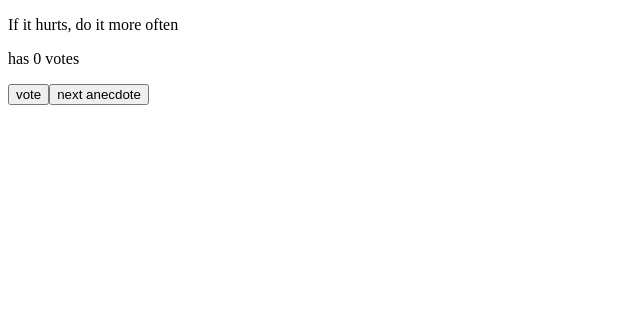
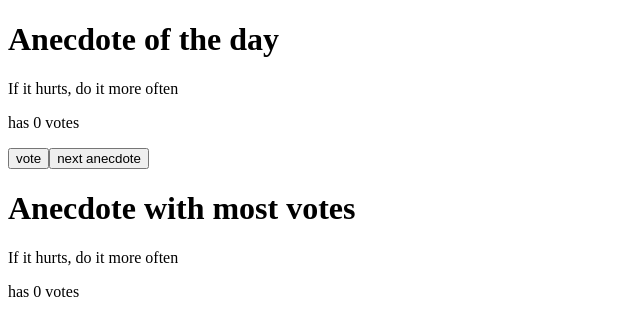
Before and after one commit to juanCarrer/full-stack-open, a React (Create React App) app in the folder part1/courseinfo/: page / in a window 1280 px wide. Shown: the top 336 px of the page, without its empty margins (0-640 px from the left). Built offline with nearby package versions, Linux system fonts and the light colour scheme.

Commit message:
1.14*: anecdotes step3

```diff
--- a/part1/courseinfo/src/App.js
+++ b/part1/courseinfo/src/App.js
@@ -1,4 +1,14 @@
 import React, { useState } from 'react'
+
+
+const Anecdote = ({ anecdotes, votes, index }) => {
+	return (
+		<div>
+			<p>{anecdotes[index]}</p>
+			<p>has {votes[index]} votes</p>
+		</div>
+	)
+}
 
 export const App = ({ anecdotes = [] }) => {
 	const empyVotes = Array.apply(null, new Array(anecdotes.length)).map(Number.prototype.valueOf,0)
@@ -15,12 +25,16 @@ export const App = ({ anecdotes = [] }) => {
 		setVotes(newState)
 	}
 
+	const mostVotedIndex = votes.indexOf(Math.max(...votes))
+
 	return (
 		<div>
-			<p>{anecdotes[selected]}</p>
-			<p>has {votes[selected]} votes</p>
+			<h1>Anecdote of the day</h1>
+			<Anecdote anecdotes={anecdotes} votes={votes} index={selected}/>
 			<button onClick={handleVotes}>vote</button>
 			<button onClick={handleAnecdote}>next anecdote</button>
+			<h1>Anecdote with most votes</h1>
+			<Anecdote anecdotes={anecdotes} votes={votes} index={mostVotedIndex}/>
 		</div>
 	)
 }
```
